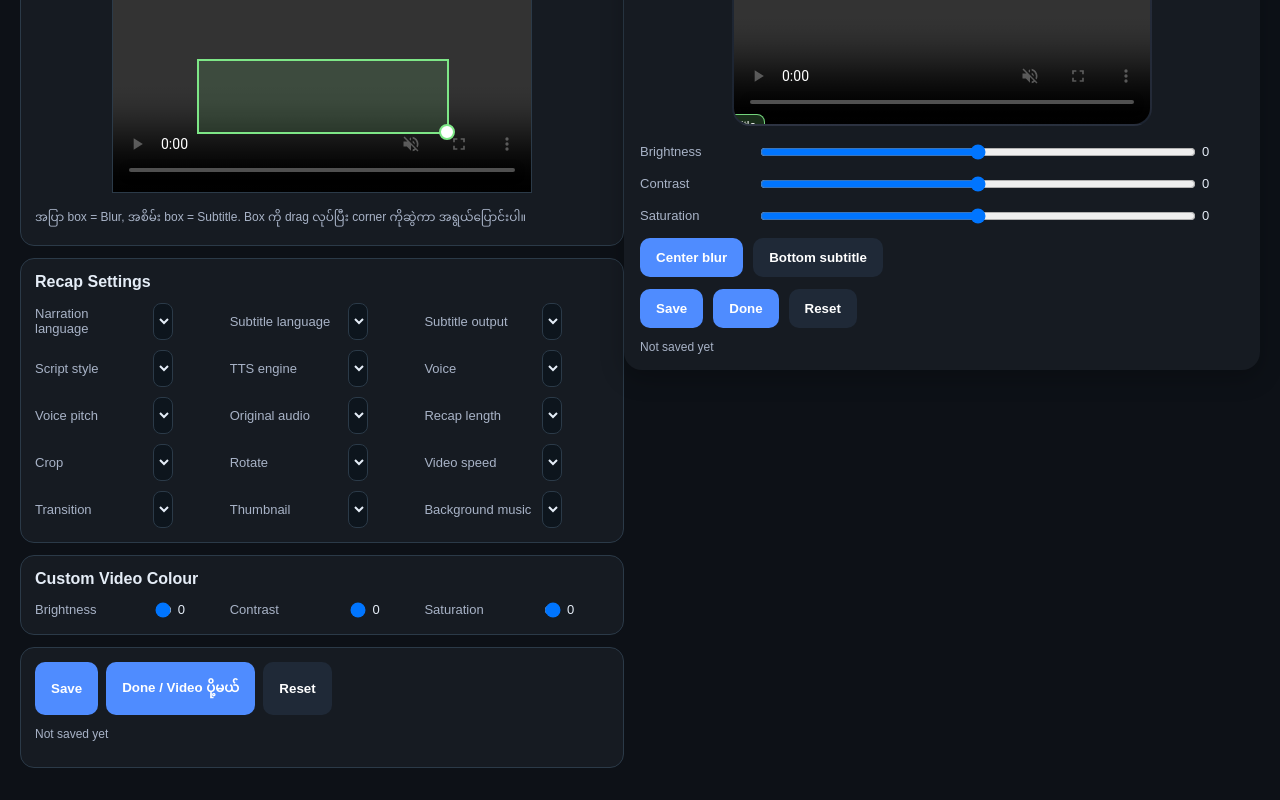
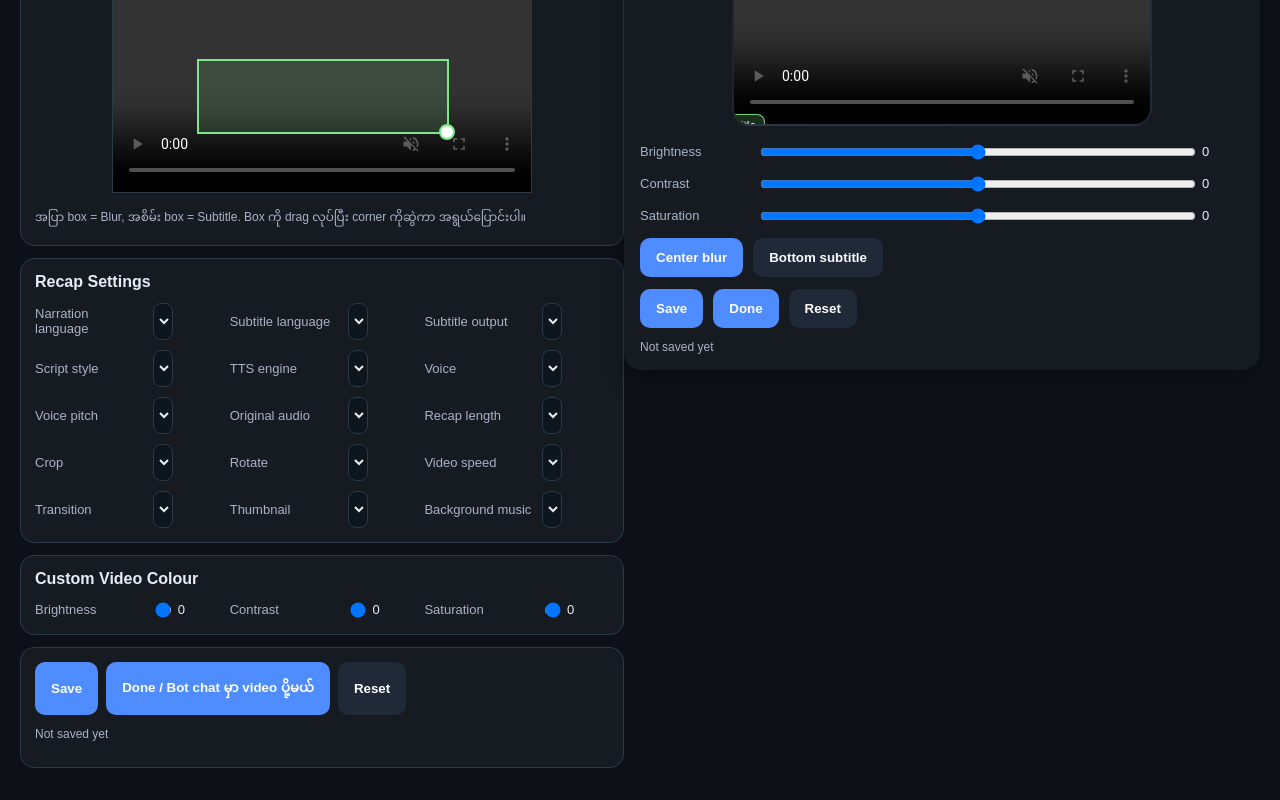
Before and after one commit to eee23357-png/recap-mini-app, a plain HTML site: page docs/index.html in a window 1280 px wide. Shown: the part 750-1550 px from the top of the page. Drawn offline with Linux system fonts and the light colour scheme; a script that the page names is missing.

Commit message:
Clarify Mini App video handoff

```diff
--- a/docs/index.html
+++ b/docs/index.html
@@ -79,7 +79,7 @@
   </section>
 
   <section class="panel">
-    <div class="actions"><button id="save">Save</button><button id="done">Done / Video ပို့မယ်</button><button class="secondary" id="reset">Reset</button></div>
+    <div class="actions"><button id="save">Save</button><button id="done">Done / Bot chat မှာ video ပို့မယ်</button><button class="secondary" id="reset">Reset</button></div>
     <p class="muted" id="status">Not saved yet</p>
   </section>
 </main>
```
